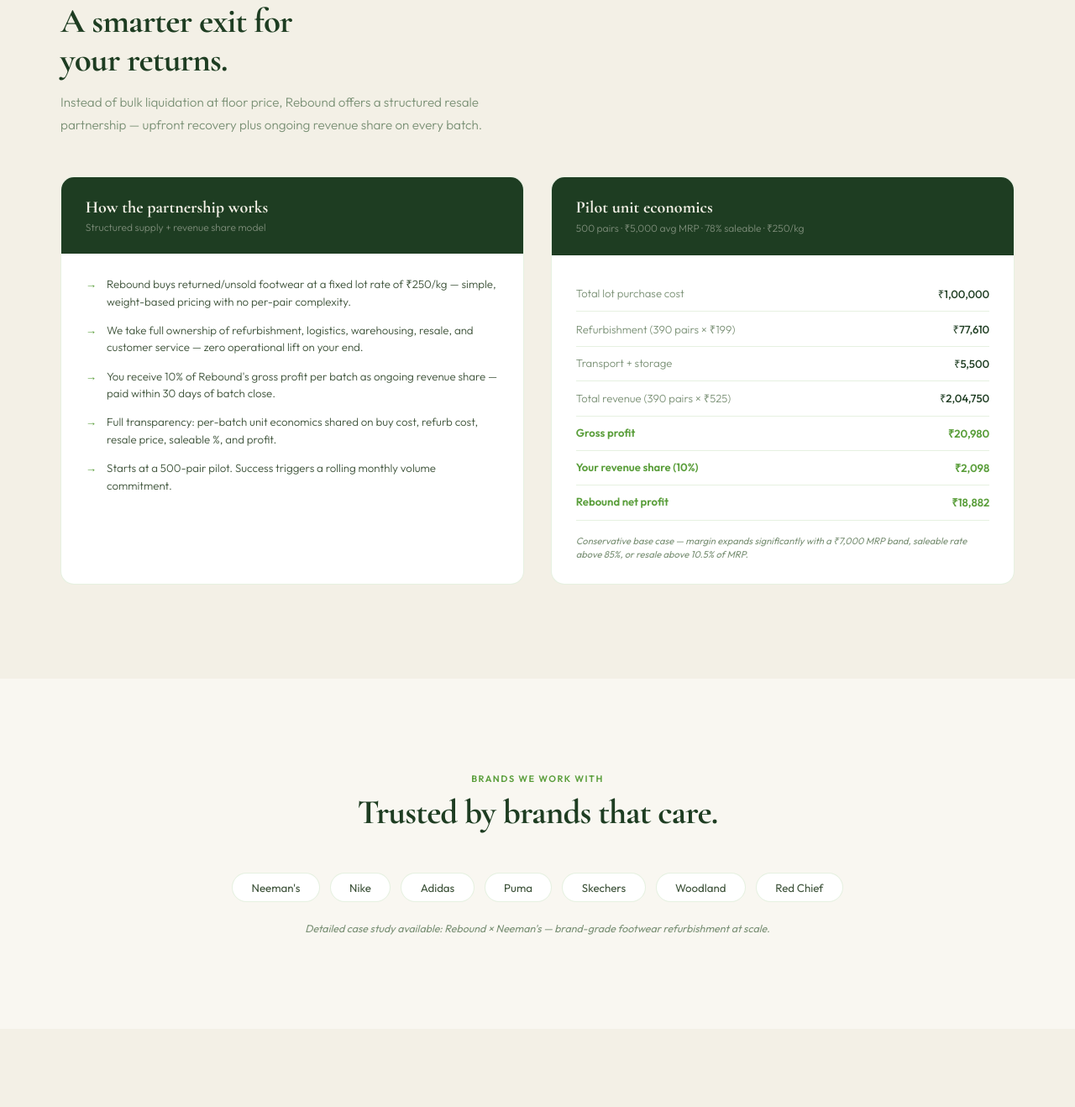
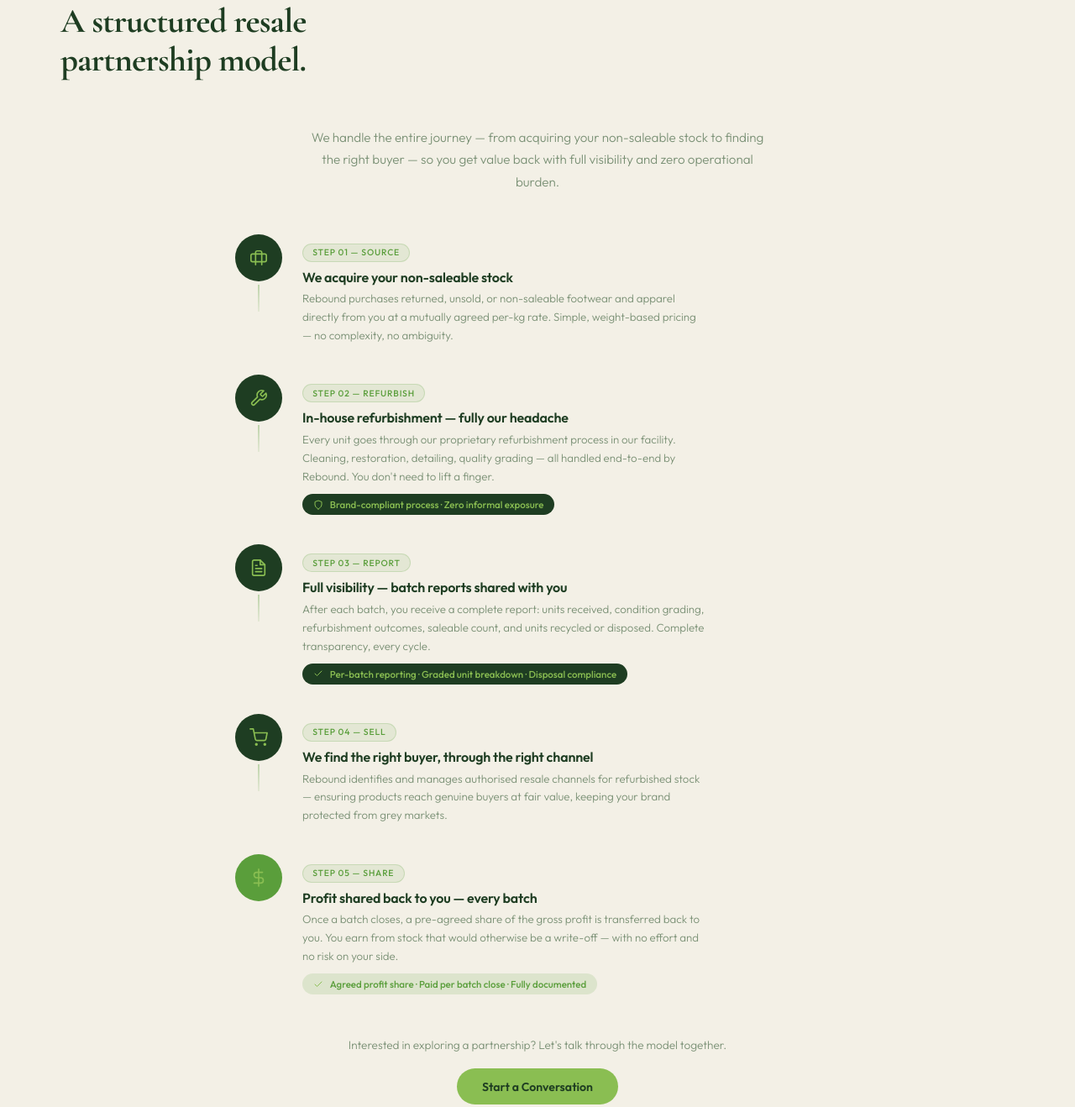
Before and after one commit to exceljose20-sys/reboundsolutions, a plain HTML site: page index.html in a window 1280 px wide. Shown: the part 3132-4450 px from the top of the page at 84% size. Drawn offline with nearby package versions, Linux system fonts and the light colour scheme.

Commit message:
Update index.html

```diff
--- a/index.html
+++ b/index.html
@@ -164,21 +164,37 @@ section { padding: 7rem 4.5rem; }
 
 /* PARTNERSHIP */
 .partner { background: var(--cream); }
-.partner-grid { display: grid; grid-template-columns: 1fr 1fr; gap: 2rem; margin-top: 3rem; }
-.pcard { background: white; border: 1px solid var(--bdr); border-radius: 16px; overflow: hidden; }
-.pcard-head { background: var(--gd); padding: 1.5rem 1.8rem; }
-.pcard-head h3 { font-family: 'Cormorant Garamond', serif; font-size: 1.25rem; font-weight: 700; color: var(--cream); }
-.pcard-head p { font-size: 0.75rem; color: rgba(243,240,230,0.45); margin-top: 0.25rem; font-weight: 300; }
-.pcard-body { padding: 1.6rem 1.8rem; }
-.plist { list-style: none; display: flex; flex-direction: column; gap: 0.85rem; }
-.plist li { display: flex; gap: 0.75rem; font-size: 0.83rem; color: var(--tm); line-height: 1.55; font-weight: 300; }
-.plist li::before { content: '→'; color: var(--ga); font-weight: 600; flex-shrink: 0; }
-.erow { display: flex; justify-content: space-between; padding: 0.7rem 0; border-bottom: 1px solid var(--bdr); font-size: 0.82rem; }
-.erow:last-child { border-bottom: none; }
-.erow .el { color: var(--ts); font-weight: 300; }
-.erow .ev { color: var(--gd); font-weight: 500; }
-.erow.hl .el, .erow.hl .ev { color: var(--ga); font-weight: 600; }
-.econ-note { font-size: 0.7rem; color: var(--ts); margin-top: 1rem; font-style: italic; line-height: 1.5; }
+.flow-wrap { margin-top: 3.5rem; }
+.flow-intro { text-align: center; max-width: 560px; margin: 0 auto 3rem; }
+.flow-intro p { font-size: 0.95rem; color: var(--ts); line-height: 1.75; font-weight: 300; }
+.flowchart { display: flex; flex-direction: column; gap: 0; max-width: 720px; margin: 0 auto; }
+.flow-step {
+  display: grid; grid-template-columns: 56px 1fr;
+  gap: 0 1.5rem; align-items: start; position: relative;
+}
+.flow-step-left { display: flex; flex-direction: column; align-items: center; }
+.flow-node {
+  width: 56px; height: 56px; border-radius: 50%;
+  background: var(--gd); display: flex; align-items: center; justify-content: center;
+  flex-shrink: 0; position: relative; z-index: 1;
+  transition: background 0.2s, transform 0.2s;
+}
+.flow-step:hover .flow-node { background: var(--gm); transform: scale(1.08); }
+.flow-node svg { width: 22px; height: 22px; stroke: var(--gl); fill: none; stroke-width: 1.8; stroke-linecap: round; stroke-linejoin: round; }
+.flow-line { width: 2px; flex: 1; min-height: 32px; background: linear-gradient(to bottom, rgba(90,158,59,0.35), rgba(90,158,59,0.1)); margin: 4px 0; }
+.flow-step:last-child .flow-line { display: none; }
+.flow-content { padding: 0.6rem 0 2.2rem; }
+.flow-content h4 { font-size: 1rem; font-weight: 600; color: var(--gd); margin-bottom: 0.35rem; letter-spacing: -0.01em; }
+.flow-content p { font-size: 0.83rem; color: var(--ts); line-height: 1.65; font-weight: 300; max-width: 480px; }
+.flow-tag { display: inline-block; background: rgba(90,158,59,0.1); color: var(--ga); border: 1px solid rgba(90,158,59,0.2); border-radius: 100px; font-size: 0.65rem; letter-spacing: 0.08em; text-transform: uppercase; padding: 0.22rem 0.7rem; margin-bottom: 0.5rem; font-weight: 500; }
+.flow-badge {
+  display: inline-flex; align-items: center; gap: 0.5rem; margin-top: 0.6rem;
+  background: var(--gd); color: var(--gl); border-radius: 100px;
+  font-size: 0.72rem; padding: 0.3rem 0.8rem; font-weight: 500;
+}
+.flow-badge svg { width: 12px; height: 12px; stroke: var(--gl); fill: none; stroke-width: 2; stroke-linecap: round; }
+.partner-cta { text-align: center; margin-top: 1rem; }
+.partner-cta p { font-size: 0.85rem; color: var(--ts); margin-bottom: 1.2rem; font-weight: 300; }
 
 /* CLIENTS */
 .clients { background: var(--warm); text-align: center; }
@@ -422,57 +438,107 @@ footer {
 <!-- PARTNERSHIP -->
 <section class="partner" id="partner">
   <div class="s-tag">Liquidation Partnership</div>
-  <h2 class="s-title">A smarter exit for<br>your returns.</h2>
-  <p class="s-sub">Instead of bulk liquidation at floor price, Rebound offers a structured resale partnership — upfront recovery plus ongoing revenue share on every batch.</p>
-  <div class="partner-grid reveal">
-    <div class="pcard">
-      <div class="pcard-head">
-        <h3>How the partnership works</h3>
-        <p>Structured supply + revenue share model</p>
+  <h2 class="s-title">A structured resale<br>partnership model.</h2>
+  <div class="flow-wrap">
+    <div class="flow-intro reveal">
+      <p>We handle the entire journey — from acquiring your non-saleable stock to finding the right buyer — so you get value back with full visibility and zero operational burden.</p>
+    </div>
+    <div class="flowchart reveal">
+
+      <div class="flow-step">
+        <div class="flow-step-left">
+          <div class="flow-node">
+            <svg viewBox="0 0 24 24"><path d="M20 7H4a2 2 0 0 0-2 2v6a2 2 0 0 0 2 2h16a2 2 0 0 0 2-2V9a2 2 0 0 0-2-2z"/><path d="M16 21V5a2 2 0 0 0-2-2h-4a2 2 0 0 0-2 2v16"/></svg>
+          </div>
+          <div class="flow-line"></div>
+        </div>
+        <div class="flow-content">
+          <div class="flow-tag">Step 01 — Source</div>
+          <h4>We acquire your non-saleable stock</h4>
+          <p>Rebound purchases returned, unsold, or non-saleable footwear and apparel directly from you at a mutually agreed per-kg rate. Simple, weight-based pricing — no complexity, no ambiguity.</p>
+        </div>
       </div>
-      <div class="pcard-body">
-        <ul class="plist">
-          <li>Rebound buys returned/unsold footwear at a fixed lot rate of ₹250/kg — simple, weight-based pricing with no per-pair complexity.</li>
-          <li>We take full ownership of refurbishment, logistics, warehousing, resale, and customer service — zero operational lift on your end.</li>
-          <li>You receive 10% of Rebound's gross profit per batch as ongoing revenue share — paid within 30 days of batch close.</li>
-          <li>Full transparency: per-batch unit economics shared on buy cost, refurb cost, resale price, saleable %, and profit.</li>
-          <li>Starts at a 500-pair pilot. Success triggers a rolling monthly volume commitment.</li>
-        </ul>
+
+      <div class="flow-step">
+        <div class="flow-step-left">
+          <div class="flow-node">
+            <svg viewBox="0 0 24 24"><path d="M14.7 6.3a1 1 0 0 0 0 1.4l1.6 1.6a1 1 0 0 0 1.4 0l3.77-3.77a6 6 0 0 1-7.94 7.94l-6.91 6.91a2.12 2.12 0 0 1-3-3l6.91-6.91a6 6 0 0 1 7.94-7.94l-3.76 3.76z"/></svg>
+          </div>
+          <div class="flow-line"></div>
+        </div>
+        <div class="flow-content">
+          <div class="flow-tag">Step 02 — Refurbish</div>
+          <h4>In-house refurbishment — fully our headache</h4>
+          <p>Every unit goes through our proprietary refurbishment process in our facility. Cleaning, restoration, detailing, quality grading — all handled end-to-end by Rebound. You don't need to lift a finger.</p>
+          <div class="flow-badge"><svg viewBox="0 0 24 24"><path d="M12 22s8-4 8-10V5l-8-3-8 3v7c0 6 8 10 8 10z"/></svg> Brand-compliant process · Zero informal exposure</div>
+        </div>
       </div>
+
+      <div class="flow-step">
+        <div class="flow-step-left">
+          <div class="flow-node">
+            <svg viewBox="0 0 24 24"><path d="M14 2H6a2 2 0 0 0-2 2v16a2 2 0 0 0 2 2h12a2 2 0 0 0 2-2V8z"/><polyline points="14 2 14 8 20 8"/><line x1="16" y1="13" x2="8" y2="13"/><line x1="16" y1="17" x2="8" y2="17"/><polyline points="10 9 9 9 8 9"/></svg>
+          </div>
+          <div class="flow-line"></div>
+        </div>
+        <div class="flow-content">
+          <div class="flow-tag">Step 03 — Report</div>
+          <h4>Full visibility — batch reports shared with you</h4>
+          <p>After each batch, you receive a complete report: units received, condition grading, refurbishment outcomes, saleable count, and units recycled or disposed. Complete transparency, every cycle.</p>
+          <div class="flow-badge"><svg viewBox="0 0 24 24"><polyline points="20 6 9 17 4 12"/></svg> Per-batch reporting · Graded unit breakdown · Disposal compliance</div>
+        </div>
+      </div>
+
+      <div class="flow-step">
+        <div class="flow-step-left">
+          <div class="flow-node">
+            <svg viewBox="0 0 24 24"><circle cx="9" cy="21" r="1"/><circle cx="20" cy="21" r="1"/><path d="M1 1h4l2.68 13.39a2 2 0 0 0 2 1.61h9.72a2 2 0 0 0 2-1.61L23 6H6"/></svg>
+          </div>
+          <div class="flow-line"></div>
+        </div>
+        <div class="flow-content">
+          <div class="flow-tag">Step 04 — Sell</div>
+          <h4>We find the right buyer, through the right channel</h4>
+          <p>Rebound identifies and manages authorised resale channels for refurbished stock — ensuring products reach genuine buyers at fair value, keeping your brand protected from grey markets.</p>
+        </div>
+      </div>
+
+      <div class="flow-step">
+        <div class="flow-step-left">
+          <div class="flow-node" style="background: var(--ga);">
+            <svg viewBox="0 0 24 24"><line x1="12" y1="1" x2="12" y2="23"/><path d="M17 5H9.5a3.5 3.5 0 0 0 0 7h5a3.5 3.5 0 0 1 0 7H6"/></svg>
+          </div>
+          <div class="flow-line"></div>
+        </div>
+        <div class="flow-content">
+          <div class="flow-tag">Step 05 — Share</div>
+          <h4>Profit shared back to you — every batch</h4>
+          <p>Once a batch closes, a pre-agreed share of the gross profit is transferred back to you. You earn from stock that would otherwise be a write-off — with no effort and no risk on your side.</p>
+          <div class="flow-badge" style="background: rgba(90,158,59,0.15); color: var(--ga);"><svg viewBox="0 0 24 24"><polyline points="20 6 9 17 4 12"/></svg> Agreed profit share · Paid per batch close · Fully documented</div>
+        </div>
+      </div>
+
     </div>
-    <div class="pcard">
-      <div class="pcard-head">
-        <h3>Pilot unit economics</h3>
-        <p>500 pairs · ₹5,000 avg MRP · 78% saleable · ₹250/kg</p>
-      </div>
-      <div class="pcard-body">
-        <div class="erow"><span class="el">Total lot purchase cost</span><span class="ev">₹1,00,000</span></div>
-        <div class="erow"><span class="el">Refurbishment (390 pairs × ₹199)</span><span class="ev">₹77,610</span></div>
-        <div class="erow"><span class="el">Transport + storage</span><span class="ev">₹5,500</span></div>
-        <div class="erow"><span class="el">Total revenue (390 pairs × ₹525)</span><span class="ev">₹2,04,750</span></div>
-        <div class="erow hl"><span class="el">Gross profit</span><span class="ev">₹20,980</span></div>
-        <div class="erow hl"><span class="el">Your revenue share (10%)</span><span class="ev">₹2,098</span></div>
-        <div class="erow hl"><span class="el">Rebound net profit</span><span class="ev">₹18,882</span></div>
-        <p class="econ-note">Conservative base case — margin expands significantly with a ₹7,000 MRP band, saleable rate above 85%, or resale above 10.5% of MRP.</p>
-      </div>
+    <div class="partner-cta reveal">
+      <p>Interested in exploring a partnership? Let's talk through the model together.</p>
+      <a href="#contact" class="btn-lime">Start a Conversation</a>
     </div>
   </div>
 </section>
 
 <!-- CLIENTS -->
 <section class="clients">
-  <div class="s-tag">Brands We Work With</div>
-  <h2 class="s-title">Trusted by brands that care.</h2>
+  <div class="s-tag">Who We Work With</div>
+  <h2 class="s-title">Built for brands across every category.</h2>
   <div class="clients-pills reveal">
-    <div class="cpill">Neeman's</div>
-    <div class="cpill">Nike</div>
-    <div class="cpill">Adidas</div>
-    <div class="cpill">Puma</div>
-    <div class="cpill">Skechers</div>
-    <div class="cpill">Woodland</div>
-    <div class="cpill">Red Chief</div>
+    <div class="cpill">👟 Footwear brands</div>
+    <div class="cpill">👔 Apparel labels</div>
+    <div class="cpill">👜 Accessories</div>
+    <div class="cpill">🛒 E-commerce platforms</div>
+    <div class="cpill">🏭 Manufacturers</div>
+    <div class="cpill">📦 Logistics & 3PL</div>
   </div>
-  <p class="clients-note">Detailed case study available: Rebound × Neeman's — brand-grade footwear refurbishment at scale.</p>
+  <p class="clients-note">We work with brands who care about recovery, sustainability, and protecting their equity. Case studies available on request.</p>
 </section>
 
 <!-- ABOUT -->
```
